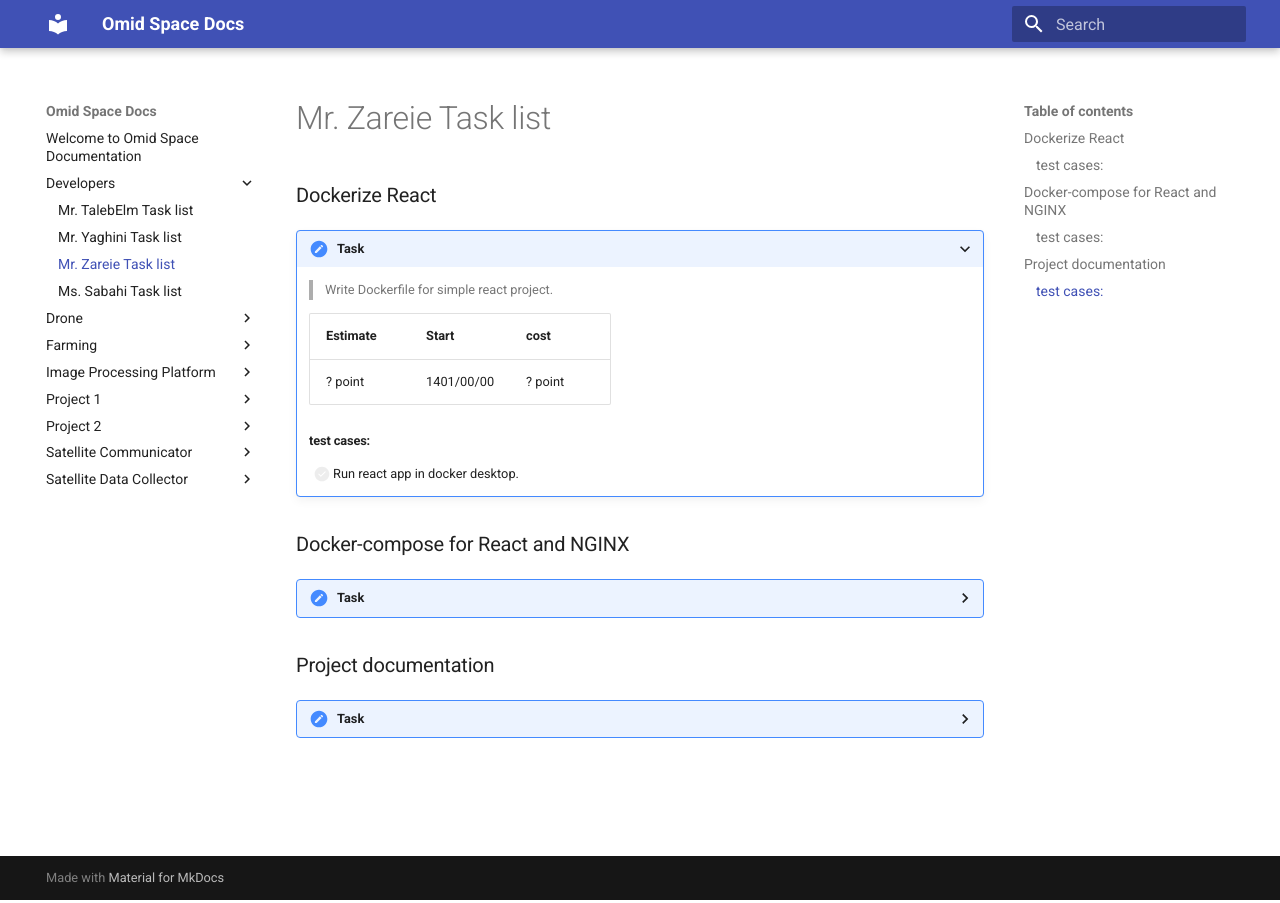
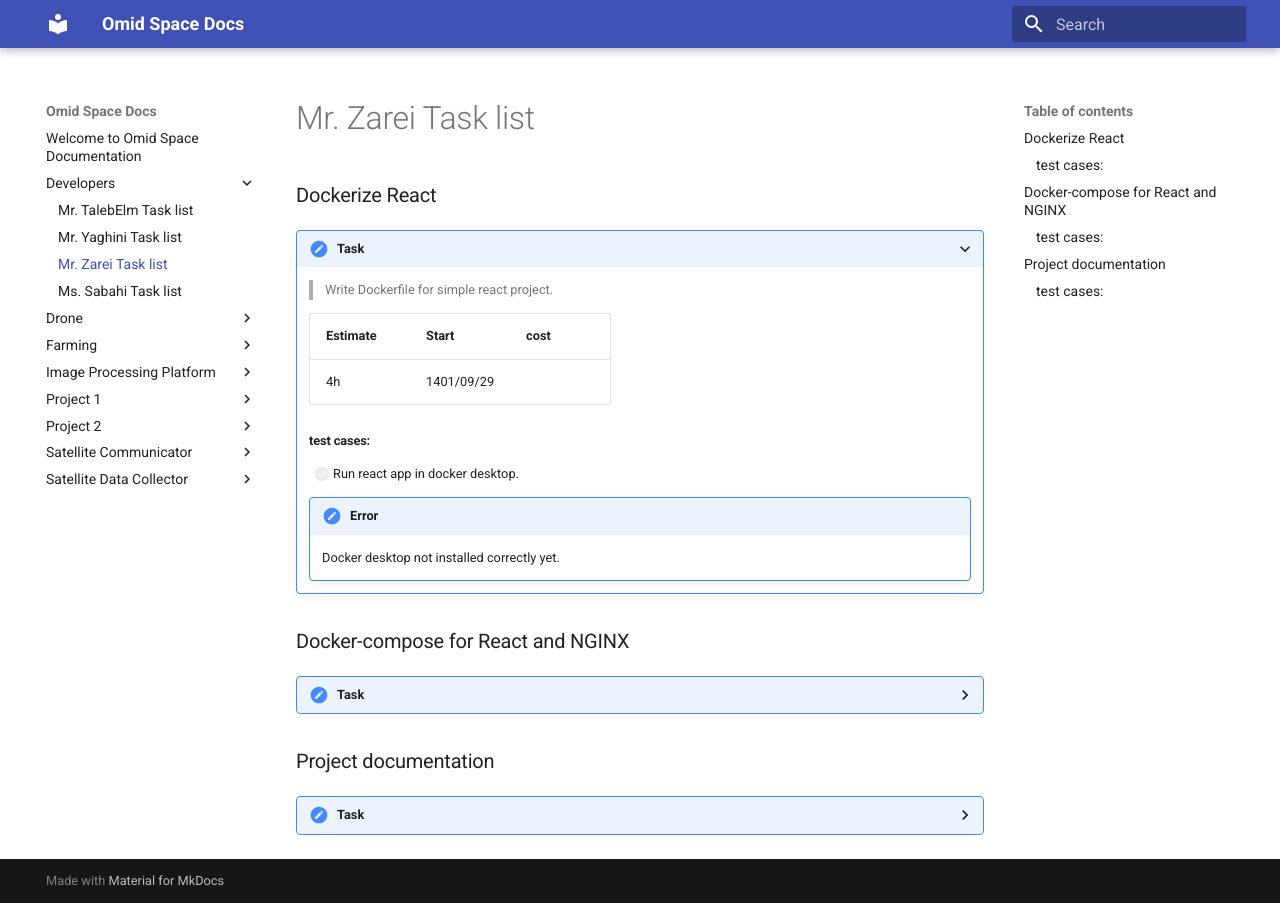
Before and after one commit to spaceomid/Documentation, an MkDocs documentation site: the page built from docs/Developers/MrZarei.md, in a window 1280 px wide. Built offline with MkDocs 1.6.1 and Material for MkDocs 9.7.7, drawn with Linux system fonts in a browser that asks for light colours.

Commit message:
update tasks

```diff
--- a/docs/Developers/MrZareie.md
+++ b/docs/Developers/MrZarei.md
@@ -1,39 +1,50 @@
-# Mr. Zareie Task list
+# Mr. Zarei Task list
 
 ### Dockerize React
+
 ???+ Task
 
     > Write Dockerfile for simple react project.
 
     | Estimate       | Start         | cost          |
     |----------------|---------------|---------------|
-    | ? point        | 1401/00/00    | ? point       |
+    | 4h             | 1401/09/29    |               |
 
     #### test cases:
 
     - [ ] Run react app in docker desktop.
 
+    !!! error
+
+        Docker desktop not installed correctly yet.
+
 ### Docker-compose for React and NGINX
+
 ??? Task
 
     > Write Dockerfile for react project and NGINX, then use docker-compose for setup both of them.
 
     | Estimate       | Start         | cost          |
     |----------------|---------------|---------------|
-    | ? point        | 1401/00/00    | ? point       |
+    | 4h             | 1401/09/29    |               |
 
     #### test cases:
 
     - [ ] Run react app and NGINX in docker-compose.
 
+    !!! error
+
+        Docker desktop not installed correctly yet.
+
 ### Project documentation
+
 ??? Task
 
     > Document "Satellite communicator and Data collector" project.
 
     | Estimate       | Start         | cost          |
     |----------------|---------------|---------------|
-    | ? point        | 1401/00/00    | ? point       |
+    | 8h             | 1401/09/24    | ? point       |
 
     #### test cases:
 
--- a/docs/Satellite Communicator/Description.md
+++ b/docs/Satellite Communicator/Description.md
@@ -7,4 +7,4 @@ This project is mobile application for communication purpose.
 * React
 
 ### Team
-* Mr. Zareie
+* Mr. Zarei
--- a/docs/Satellite Data Collector/Description.md
+++ b/docs/Satellite Data Collector/Description.md
@@ -1,10 +1,11 @@
 ### Description
+
 This project is mobile application for collect data from mobile app. and sed to satellite.
-
 
 ### Technologies
 
-* React
+-   React
 
 ### Team
-* Mr. Zareie
+
+-   Mr. Zarei
```
Also changed, not shown: docs/index.md (+1 -2 lines).
